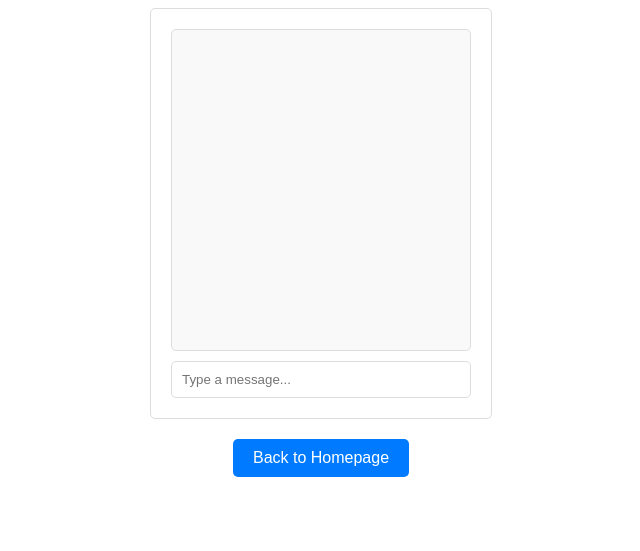
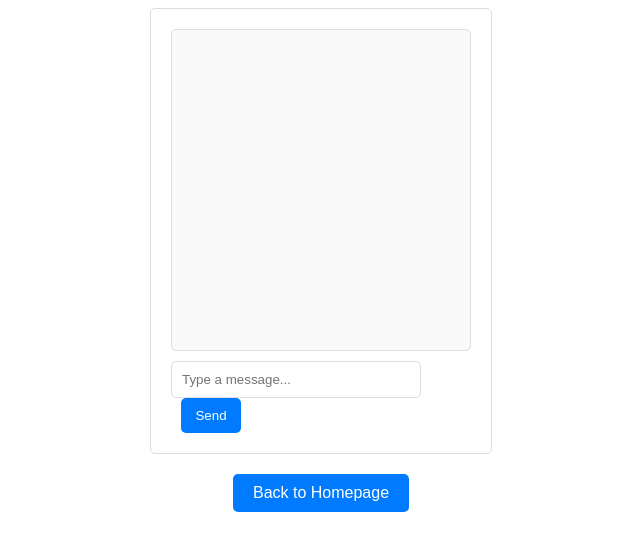
Before and after one commit to mufeez7/Insta_Booking, a Django app: page /chatbot/ in a window 1280 px wide. Shown: the top 551 px of the page, without its empty margins (319-959 px from the left). Run offline with Django 5.2, Linux system fonts and the light colour scheme; parts of the project's set-up code (start-up, migrations or seed data) failed here and were passed over.

Commit message:
Added a button Chatbot

```diff
--- a/hotels/templates/hotels/chatbot.html
+++ b/hotels/templates/hotels/chatbot.html
@@ -24,11 +24,27 @@
             background: #f9f9f9;
         }
         .chat-input {
-            width: calc(100% - 22px);
+            width: calc(100% - 72px);
             padding: 10px;
             border: 1px solid #ddd;
             border-radius: 5px;
             margin-top: 10px;
+            display: inline-block;
+        }
+        .send-button {
+            width: 60px;
+            padding: 10px;
+            border: none;
+            border-radius: 5px;
+            background-color: #007bff;
+            color: white;
+            cursor: pointer;
+            margin-left: 10px;
+            display: inline-block;
+            vertical-align: top;
+        }
+        .send-button:hover {
+            background-color: #0056b3;
         }
         .message {
             margin-bottom: 10px;
@@ -74,22 +90,32 @@
     <div class="chat-container">
         <div class="chat-box" id="chat-box"></div>
         <input type="text" class="chat-input" id="chat-input" placeholder="Type a message...">
+        <button class="send-button" id="send-button">Send</button>
     </div>
     <script>
         const chatInput = document.getElementById('chat-input');
         const chatBox = document.getElementById('chat-box');
+        const sendButton = document.getElementById('send-button');
         const userId = "{{ user_id }}";
 
         chatInput.addEventListener('keypress', function(e) {
             if (e.key === 'Enter') {
-                const userMessage = chatInput.value;
-                if (userMessage.trim() !== '') {
-                    appendMessage('user', userMessage);
-                    chatInput.value = '';
-                    sendMessageToBot(userMessage);
-                }
+                sendMessage();
             }
         });
+
+        sendButton.addEventListener('click', function() {
+            sendMessage();
+        });
+
+        function sendMessage() {
+            const userMessage = chatInput.value;
+            if (userMessage.trim() !== '') {
+                appendMessage('user', userMessage);
+                chatInput.value = '';
+                sendMessageToBot(userMessage);
+            }
+        }
 
         function appendMessage(sender, message) {
             const messageElement = document.createElement('div');
```
